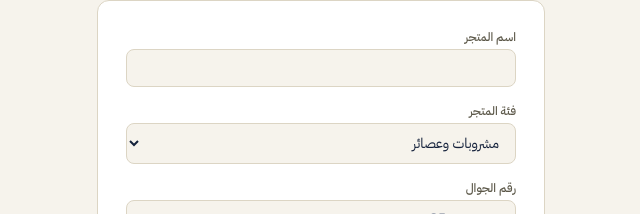
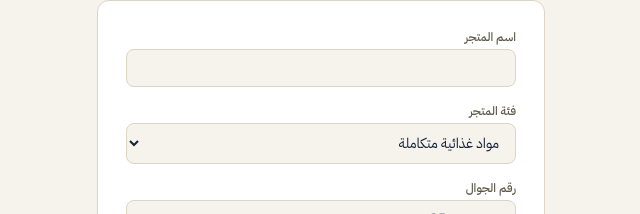
Before and after one commit to abohssan555-dot/wholesale-p2p, a React (Vite) app: page /trader in a window 1280 px wide. Shown: the part 131-345 px from the top of the page, without its empty margins (319-959 px from the left). Built offline with nearby package versions, Linux system fonts and the light colour scheme.

Commit message:
Update store categories and improve text messages

```diff
--- a/src/OnboardingFlow.jsx
+++ b/src/OnboardingFlow.jsx
@@ -102,24 +102,19 @@ const VEHICLE_LABELS = {
 };
 
 const STORE_CATEGORIES = [
-  { id: "beverages", label: "مشروبات وعصائر" },
-  { id: "dairy", label: "ألبان وأجبان" },
-  { id: "grains_rice", label: "أرز وحبوب" },
-  { id: "canned_goods", label: "معلبات" },
-  { id: "cleaning", label: "منظفات ومستلزمات منزلية" },
-  { id: "snacks", label: "وجبات خفيفة وحلويات" },
-  { id: "fresh_produce", label: "خضار وفواكه" },
-  { id: "bakery", label: "مخبوزات" },
-  { id: "personal_care", label: "عناية شخصية" },
-  { id: "plastics", label: "بلاستيك ومستلزمات تعبئة" },
-  { id: "hardware", label: "خردوات وأدوات" },
+  { id: "general_food", label: "مواد غذائية متكاملة" },
+  { id: "sweets", label: "حلويات وشوكولاتة" },
+  { id: "household_plastics", label: "مستلزمات منزلية وبلاستيكات" },
+  { id: "produce", label: "خضار وفواكه" },
+  { id: "bakery", label: "مخابز" },
+  { id: "nuts_coffee", label: "محامص ومكسرات" },
   { id: "other", label: "أخرى" },
 ];
 
 function AccountStep({ onDone, applicantType }) {
   const [form, setForm] = useState({
     store_name: "",
-    store_category: "beverages",
+    store_category: "general_food",
     full_name: "",
     email: "",
     password: "",
@@ -178,7 +173,7 @@ function AccountStep({ onDone, applicantType }) {
           <CheckCircle2 className="mx-auto mb-3" size={28} style={{ color: T.good }} />
           <div className="text-sm font-medium mb-1" style={{ color: T.ink }}>تحقق من بريدك</div>
           <div className="text-xs" style={{ color: T.sub }}>
-            بعتنالك رابط تأكيد على {form.email}. بعد ما تفعّل، رجّع سجّل دخول من نفس الصفحة عشان تكمّل رفع المستندات.
+            تم إرسال رابط تأكيد إلى {form.email}. بعد التفعيل، يرجى تسجيل الدخول من نفس الصفحة لإكمال رفع المستندات.
           </div>
         </div>
       </Card>
@@ -299,7 +294,7 @@ function DocumentsStep({ session, applicantType, requiredDocs, onDone }) {
           </div>
           <div className="flex-1 min-w-0">
             <div className="text-[13px] font-medium" style={{ color: T.ink }}>{label}</div>
-            <div className="text-[11px] truncate" style={{ color: T.sub }}>{files[label]?.name || "دوس لاختيار ملف"}</div>
+            <div className="text-[11px] truncate" style={{ color: T.sub }}>{files[label]?.name || "اختيار ملف"}</div>
           </div>
           <input type="file" accept=".pdf,image/*" className="hidden" onChange={pick(label)} />
         </label>
@@ -400,7 +395,7 @@ export default function OnboardingFlow({ applicantType, title, requiredDocs }) {
       {step >= 1 && !session && (
         <Card>
           <div className="text-xs text-center" style={{ color: T.sub }}>
-            فعّل بريدك الإلكتروني ثم سجّل دخول من جديد عشان تكمّل رفع المستندات.
+            يرجى تفعيل بريدك الإلكتروني ثم تسجيل الدخول من جديد لإكمال رفع المستندات.
           </div>
         </Card>
       )}
```
